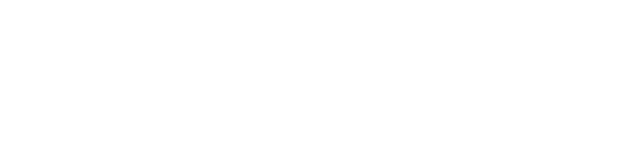
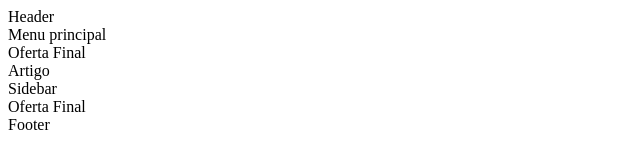
Before and after one commit to newdeveloper45/framework, a plain HTML site: page index.html in a window 1280 px wide. Shown: the whole page, without its empty margins (0-640 px from the left). Drawn offline with Linux system fonts and the light colour scheme.

Commit message:
edicao index

```diff
--- a/index.html
+++ b/index.html
@@ -0,0 +1,21 @@
+<!DOCTYPE html>
+<html lang="en">
+<head>
+    <meta charset="UTF-8">
+    <meta name="viewport" content="width=device-width, initial-scale=1.0">
+    <meta http-equiv="X-UA-Compatible" content="ie=edge">
+    <title>Framework</title>
+    <link rel="stylesheet" href="simple.css">
+</head>
+<body>
+    <div class="grid">
+        <header class="hero-1 section-12">Header</header>
+        <aside class="hero-12 section-12">Menu principal</aside>
+        <aside class="hero-4 section-12">Oferta Final</aside>
+        <article class="section-8 hero-6 m">Artigo</article>
+        <aside class="section-4 hero 6">Sidebar</aside>
+        <aside class="hero-2 section-12">Oferta Final</aside>
+        <header class="hero-1 section-12">Footer</header>
+    </div>
+</body>
+</html>
--- a/simple.css
+++ b/style.css
@@ -120,26 +120,28 @@
     background: mistyrose;
 }
 
-.hero-1{
+.hero-6 {
     min-height: 60rem;
 }
 
-.hero-2{
+.hero-4 {
     min-height: 40rem;
 }
 
-.hero-3{
+.hero-2 {
     min-height: 20rem;
 }
 
-.hero-4{
+.hero-1 {
     min-height: 10rem;
 }
 
-/*  */
+.hero-12 {
+    min-height: 5rem;
+}
 
 .m {
-    background: thistle;
+    background: dodgerblue;
 }
 
 @media (min-width: .1rem) {  }
```
